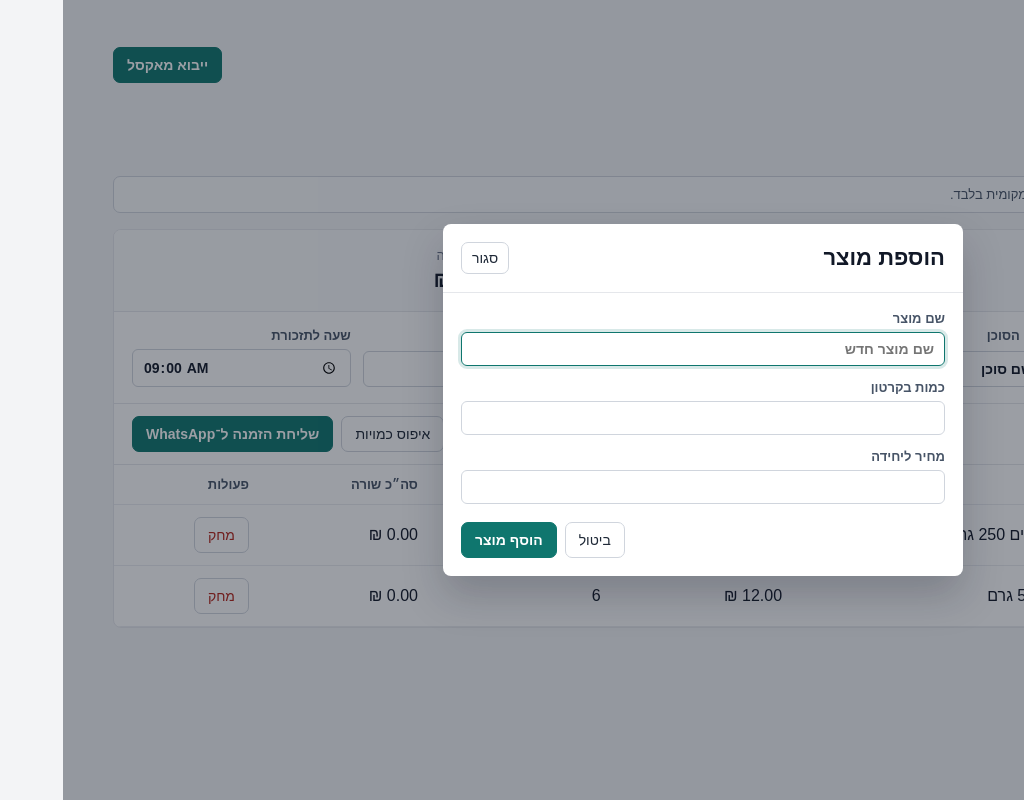
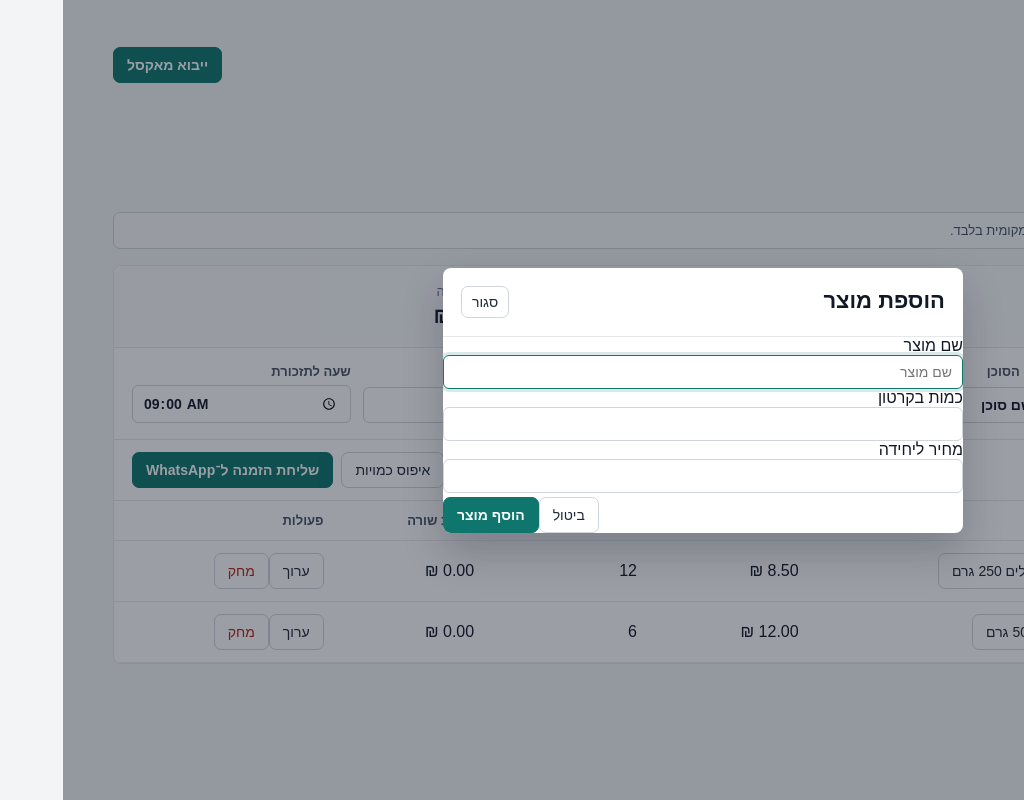
Before and after one commit to ihevron/supplier-orders-app, a React (Vite) app: page / in a window 1280 px wide. Both pictures are taken after a click on the button "הוסף מוצר". Shown: the whole page, without its empty margins (256-1280 px from the left). Built offline with nearby package versions, Linux system fonts and the light colour scheme; no server answers; the database is empty.

Commit message:
Add supplier and product management controls

```diff
--- a/src/App.jsx
+++ b/src/App.jsx
@@ -10,6 +10,13 @@ const emptyProductForm = {
   name: '',
   cartonQty: '',
   price: '',
+}
+const emptySupplierForm = {
+  name: '',
+  agentName: '',
+  phone: '',
+  deliveryDay: '',
+  reminderTime: '',
 }
 
 const initialSuppliers = [
@@ -167,8 +174,11 @@ function App() {
       : 'שמירה מקומית בלבד - חסרים משתני Supabase.',
   )
   const [isRemoteLoaded, setIsRemoteLoaded] = useState(!isSupabaseConfigured)
-  const [newProduct, setNewProduct] = useState(emptyProductForm)
-  const [isAddProductOpen, setIsAddProductOpen] = useState(false)
+  const [productForm, setProductForm] = useState(emptyProductForm)
+  const [editingProductId, setEditingProductId] = useState('')
+  const [isProductModalOpen, setIsProductModalOpen] = useState(false)
+  const [supplierForm, setSupplierForm] = useState(emptySupplierForm)
+  const [isSupplierModalOpen, setIsSupplierModalOpen] = useState(false)
   const [draggedProductId, setDraggedProductId] = useState('')
 
   useEffect(() => {
@@ -251,6 +261,14 @@ function App() {
     [activeSupplierId, suppliers],
   )
 
+  const editingProduct = useMemo(() => {
+    if (!activeSupplier || !editingProductId) {
+      return null
+    }
+
+    return activeSupplier.products.find((product) => product.id === editingProductId) ?? null
+  }, [activeSupplier, editingProductId])
+
   const orderTotal = useMemo(() => {
     if (!activeSupplier) {
       return 0
@@ -316,26 +334,115 @@ function App() {
     })
   }
 
-  function closeAddProductModal() {
-    setNewProduct(emptyProductForm)
-    setIsAddProductOpen(false)
+  function openAddSupplierModal() {
+    setSupplierForm(emptySupplierForm)
+    setIsSupplierModalOpen(true)
   }
 
-  function addProduct(event) {
+  function closeSupplierModal() {
+    setSupplierForm(emptySupplierForm)
+    setIsSupplierModalOpen(false)
+  }
+
+  function addSupplier(event) {
     event.preventDefault()
 
-    const name = newProduct.name.trim()
+    const name = supplierForm.name.trim()
+
+    if (!name) {
+      setMessage('יש להזין שם ספק.')
+      return
+    }
+
+    const supplier = {
+      id: createId('supplier'),
+      name,
+      agentName: supplierForm.agentName.trim(),
+      phone: supplierForm.phone.trim(),
+      deliveryDay: supplierForm.deliveryDay.trim(),
+      reminderTime: supplierForm.reminderTime,
+      products: [],
+    }
+
+    setSuppliers((currentSuppliers) => [...currentSuppliers, supplier])
+    setActiveSupplierId(supplier.id)
+    closeSupplierModal()
+    setMessage('הספק נוסף. אפשר להוסיף לו מוצרים או לייבא אותם מאקסל.')
+  }
+
+  function deleteActiveSupplier() {
+    if (!activeSupplier) {
+      return
+    }
+
+    if (suppliers.length <= 1) {
+      setMessage('לא ניתן למחוק את הספק האחרון.')
+      return
+    }
+
+    if (!window.confirm(`למחוק את הספק ${activeSupplier.name}?`)) {
+      return
+    }
+
+    const activeIndex = suppliers.findIndex((supplier) => supplier.id === activeSupplierId)
+    const nextSuppliers = suppliers.filter((supplier) => supplier.id !== activeSupplierId)
+    const nextActiveSupplier = nextSuppliers[Math.max(0, activeIndex - 1)] ?? nextSuppliers[0]
+
+    setSuppliers(nextSuppliers)
+    setActiveSupplierId(nextActiveSupplier?.id ?? '')
+    setMessage('הספק נמחק.')
+  }
+
+  function openAddProductModal() {
+    setEditingProductId('')
+    setProductForm(emptyProductForm)
+    setIsProductModalOpen(true)
+  }
+
+  function openEditProductModal(product) {
+    setEditingProductId(product.id)
+    setProductForm({
+      name: product.name,
+      cartonQty: String(product.cartonQty),
+      price: String(product.price),
+    })
+    setIsProductModalOpen(true)
+  }
+
+  function closeProductModal() {
+    setProductForm(emptyProductForm)
+    setEditingProductId('')
+    setIsProductModalOpen(false)
+  }
+
+  function saveProduct(event) {
+    event.preventDefault()
+
+    const name = productForm.name.trim()
 
     if (!name) {
       setMessage('יש להזין שם מוצר.')
       return
     }
 
+    const productDetails = {
+      name,
+      cartonQty: Math.max(0, parseNumber(productForm.cartonQty)),
+      price: Math.max(0, parseNumber(productForm.price)),
+    }
+
+    if (editingProductId) {
+      updateActiveSupplier((supplier) => ({
+        ...supplier,
+        products: supplier.products.map((product) =>
+          product.id === editingProductId ? { ...product, ...productDetails } : product,
+        ),
+      }))
+      setMessage('המוצר עודכן.')
+    } else {
       const product = {
         id: createId('product'),
-      name,
-      cartonQty: Math.max(0, parseNumber(newProduct.cartonQty)),
-      price: Math.max(0, parseNumber(newProduct.price)),
+        ...productDetails,
         orderQty: 0,
       }
 
@@ -343,16 +450,37 @@ function App() {
         ...supplier,
         products: [...supplier.products, product],
       }))
-    setNewProduct(emptyProductForm)
-    setIsAddProductOpen(false)
       setMessage('המוצר נוסף לספק הנוכחי.')
     }
 
+    closeProductModal()
+  }
+
   function deleteProduct(productId) {
+    if (!activeSupplier) {
+      return
+    }
+
+    const product = activeSupplier.products.find((item) => item.id === productId)
+
+    if (!product) {
+      return
+    }
+
+    if (!window.confirm(`למחוק את המוצר ${product.name}?`)) {
+      return
+    }
+
     updateActiveSupplier((supplier) => ({
       ...supplier,
-      products: supplier.products.filter((product) => product.id !== productId),
+      products: supplier.products.filter((item) => item.id !== productId),
     }))
+
+    if (editingProductId === productId) {
+      closeProductModal()
+    }
+
+    setMessage('המוצר נמחק.')
   }
 
   function resetQuantities() {
@@ -409,6 +537,9 @@ function App() {
       return
     }
 
+    const existingSuppliersByName = new Map(
+      suppliers.map((supplier) => [supplier.name.trim(), supplier]),
+    )
     const buffer = await file.arrayBuffer()
     const workbook = XLSX.read(buffer, { type: 'array' })
     const suppliersSheetName = workbook.SheetNames.find(
@@ -425,7 +556,14 @@ function App() {
     const importedSuppliers = supplierRows
       .filter((row) => row.some((cell) => String(cell ?? '').trim()))
       .filter((row) => !isHeaderRow(row, ['שם הספק']))
-      .map(normalizeSupplierDetails)
+      .map((row, index) => {
+        const supplier = normalizeSupplierDetails(row, index)
+        const existingSupplier = existingSuppliersByName.get(supplier.name)
+
+        return existingSupplier
+          ? { ...existingSupplier, ...supplier, id: existingSupplier.id, products: [] }
+          : supplier
+      })
       .filter((supplier) => supplier.name)
 
     const supplierMap = new Map(
@@ -434,6 +572,7 @@ function App() {
 
     workbook.SheetNames.filter((sheetName) => sheetName !== suppliersSheetName).forEach(
       (sheetName) => {
+        const supplierName = sheetName.trim()
         const rows = XLSX.utils.sheet_to_json(workbook.Sheets[sheetName], {
           header: 1,
           defval: '',
@@ -448,20 +587,21 @@ function App() {
           return
         }
 
-        const existingSupplier = supplierMap.get(sheetName.trim())
+        const existingSupplier = supplierMap.get(supplierName)
+        const savedSupplier = existingSuppliersByName.get(supplierName)
 
         if (existingSupplier) {
           existingSupplier.products = products
           return
         }
 
-        supplierMap.set(sheetName.trim(), {
-          id: createId('supplier'),
-          name: sheetName.trim(),
-          agentName: '',
-          phone: '',
-          deliveryDay: '',
-          reminderTime: '',
+        supplierMap.set(supplierName, {
+          id: savedSupplier?.id ?? createId('supplier'),
+          name: supplierName,
+          agentName: savedSupplier?.agentName ?? '',
+          phone: savedSupplier?.phone ?? '',
+          deliveryDay: savedSupplier?.deliveryDay ?? '',
+          reminderTime: savedSupplier?.reminderTime ?? '',
           products,
         })
       },
@@ -478,7 +618,7 @@ function App() {
 
     setSuppliers(nextSuppliers)
     setActiveSupplierId(nextSuppliers[0].id)
-    setMessage(`יובאו ${nextSuppliers.length} ספקים מהאקסל.`)
+    setMessage(`רשימת המוצרים הוחלפה לפי האקסל. יובאו ${nextSuppliers.length} ספקים.`)
   }
 
   return (
@@ -506,6 +646,15 @@ function App() {
           </button>
         ))}
       </nav>
+
+      <div className="supplier-tools">
+        <button type="button" onClick={openAddSupplierModal}>
+          הוסף ספק
+        </button>
+        <button type="button" className="danger-button" onClick={deleteActiveSupplier}>
+          מחק ספק
+        </button>
+      </div>
 
       {syncStatus && <p className="sync-message">{syncStatus}</p>}
       {message && <p className="status-message">{message}</p>}
@@ -571,7 +720,7 @@ function App() {
           </div>
 
           <div className="actions-bar">
-            <button type="button" onClick={() => setIsAddProductOpen(true)}>
+            <button type="button" onClick={openAddProductModal}>
               הוסף מוצר
             </button>
             <button type="button" onClick={resetQuantities}>
@@ -633,11 +782,23 @@ function App() {
                         aria-label={`כמות להזמנה עבור ${product.name}`}
                       />
                     </td>
-                    <td>{product.name}</td>
+                    <td>
+                      <button
+                        type="button"
+                        className="product-name-button"
+                        onClick={() => openEditProductModal(product)}
+                      >
+                        {product.name}
+                      </button>
+                    </td>
                     <td className="desktop-column">{formatCurrency(product.price)}</td>
                     <td className="desktop-column">{product.cartonQty}</td>
                     <td className="desktop-column">{formatCurrency(calculateLineTotal(product))}</td>
                     <td className="desktop-column">
+                      <div className="row-actions">
+                        <button type="button" onClick={() => openEditProductModal(product)}>
+                          ערוך
+                        </button>
                         <button
                           type="button"
                           className="delete-product"
@@ -645,6 +806,7 @@ function App() {
                         >
                           מחק
                         </button>
+                      </div>
                     </td>
                   </tr>
                 ))}
@@ -654,31 +816,113 @@ function App() {
         </section>
       )}
 
-      {isAddProductOpen && (
-        <div className="modal-backdrop" role="presentation" onMouseDown={closeAddProductModal}>
+      {isSupplierModalOpen && (
+        <div className="modal-backdrop" role="presentation" onMouseDown={closeSupplierModal}>
           <section
             className="modal"
             role="dialog"
             aria-modal="true"
-            aria-labelledby="add-product-title"
+            aria-labelledby="add-supplier-title"
             onMouseDown={(event) => event.stopPropagation()}
           >
             <div className="modal-header">
-              <h2 id="add-product-title">הוספת מוצר</h2>
-              <button type="button" className="icon-button" onClick={closeAddProductModal}>
+              <h2 id="add-supplier-title">הוספת ספק</h2>
+              <button type="button" className="icon-button" onClick={closeSupplierModal}>
                 סגור
               </button>
             </div>
-            <form className="add-product-form" onSubmit={addProduct}>
+            <form className="modal-form" onSubmit={addSupplier}>
+              <label>
+                שם ספק
+                <input
+                  type="text"
+                  value={supplierForm.name}
+                  onChange={(event) =>
+                    setSupplierForm((current) => ({ ...current, name: event.target.value }))
+                  }
+                  autoFocus
+                />
+              </label>
+              <label>
+                שם סוכן
+                <input
+                  type="text"
+                  value={supplierForm.agentName}
+                  onChange={(event) =>
+                    setSupplierForm((current) => ({ ...current, agentName: event.target.value }))
+                  }
+                />
+              </label>
+              <label>
+                טלפון WhatsApp
+                <input
+                  type="tel"
+                  value={supplierForm.phone}
+                  onChange={(event) =>
+                    setSupplierForm((current) => ({ ...current, phone: event.target.value }))
+                  }
+                />
+              </label>
+              <label>
+                יום אספקה
+                <input
+                  type="text"
+                  value={supplierForm.deliveryDay}
+                  onChange={(event) =>
+                    setSupplierForm((current) => ({ ...current, deliveryDay: event.target.value }))
+                  }
+                />
+              </label>
+              <label>
+                שעה לתזכורת
+                <input
+                  type="time"
+                  value={supplierForm.reminderTime}
+                  onChange={(event) =>
+                    setSupplierForm((current) => ({ ...current, reminderTime: event.target.value }))
+                  }
+                />
+              </label>
+              <div className="modal-actions">
+                <button type="button" onClick={closeSupplierModal}>
+                  ביטול
+                </button>
+                <button type="submit" className="whatsapp-button">
+                  הוסף ספק
+                </button>
+              </div>
+            </form>
+          </section>
+        </div>
+      )}
+
+      {isProductModalOpen && (
+        <div className="modal-backdrop" role="presentation" onMouseDown={closeProductModal}>
+          <section
+            className="modal"
+            role="dialog"
+            aria-modal="true"
+            aria-labelledby="product-modal-title"
+            onMouseDown={(event) => event.stopPropagation()}
+          >
+            <div className="modal-header">
+              <h2 id="product-modal-title">
+                {editingProductId ? 'עריכת מוצר' : 'הוספת מוצר'}
+              </h2>
+              <button type="button" className="icon-button" onClick={closeProductModal}>
+                סגור
+              </button>
+            </div>
+            <form className="modal-form" onSubmit={saveProduct}>
               <label>
                 שם מוצר
                 <input
                   type="text"
-                  value={newProduct.name}
+                  value={productForm.name}
                   onChange={(event) =>
-                    setNewProduct((current) => ({ ...current, name: event.target.value }))
+                    setProductForm((current) => ({ ...current, name: event.target.value }))
                   }
-                  placeholder="שם מוצר חדש"
+                  placeholder="שם מוצר"
                   autoFocus
                 />
               </label>
@@ -688,9 +932,9 @@ function App() {
                   type="number"
                   inputMode="numeric"
                   min="0"
-                  value={newProduct.cartonQty}
+                  value={productForm.cartonQty}
                   onChange={(event) =>
-                    setNewProduct((current) => ({ ...current, cartonQty: event.target.value }))
+                    setProductForm((current) => ({ ...current, cartonQty: event.target.value }))
                   }
                 />
               </label>
@@ -701,19 +945,32 @@ function App() {
                   inputMode="decimal"
                   min="0"
                   step="0.01"
-                  value={newProduct.price}
+                  value={productForm.price}
                   onChange={(event) =>
-                    setNewProduct((current) => ({ ...current, price: event.target.value }))
+                    setProductForm((current) => ({ ...current, price: event.target.value }))
                   }
                 />
               </label>
-              <div className="modal-actions">
-                <button type="button" onClick={closeAddProductModal}>
+              <div className="modal-actions split-actions">
+                <div>
+                  {editingProduct && (
+                    <button
+                      type="button"
+                      className="danger-button"
+                      onClick={() => deleteProduct(editingProduct.id)}
+                    >
+                      מחק מוצר
+                    </button>
+                  )}
+                </div>
+                <div className="primary-actions">
+                  <button type="button" onClick={closeProductModal}>
                     ביטול
                   </button>
                   <button type="submit" className="whatsapp-button">
-                  הוסף מוצר
+                    {editingProductId ? 'שמור מוצר' : 'הוסף מוצר'}
                   </button>
+                </div>
               </div>
             </form>
           </section>
```
Lines whose indentation alone changed are shown as unchanged.
